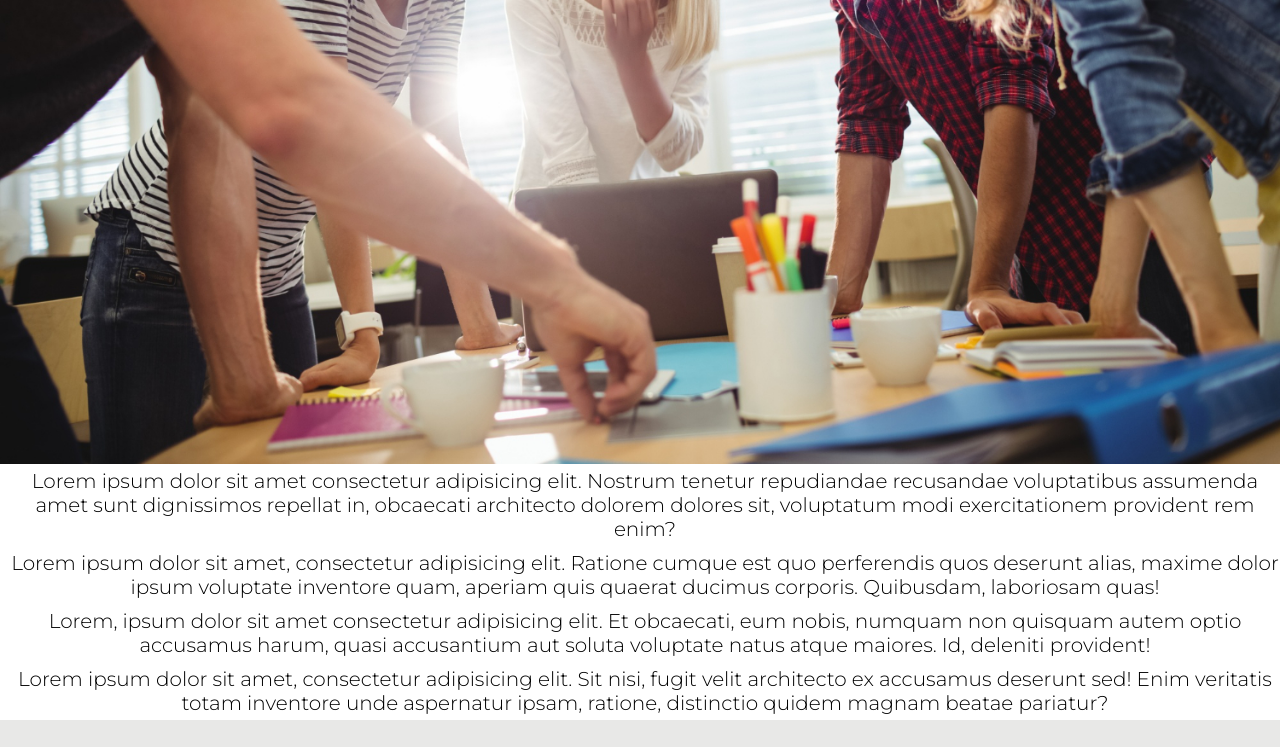
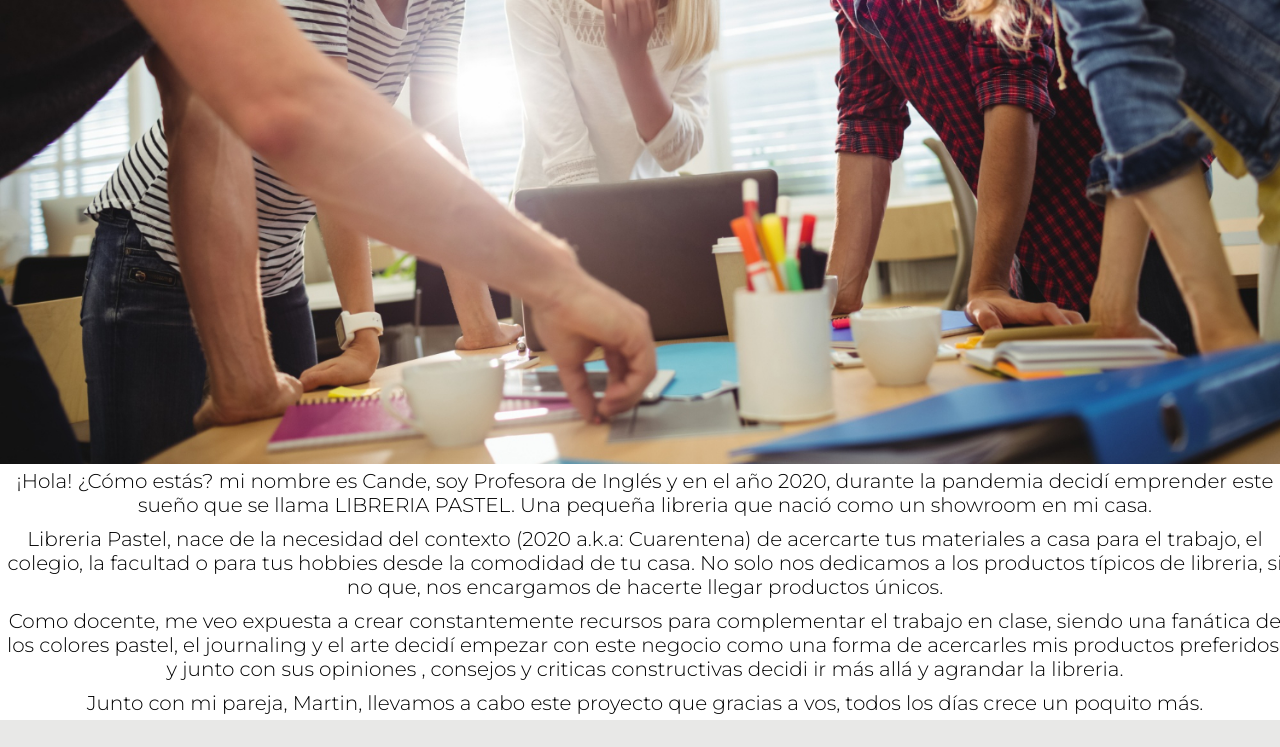
Before and after one commit to candeline/desafioclase10-RomeroCandela, a plain HTML site: page pages/nosotros.html in a window 1280 px wide. Shown: the part 571-1318 px from the top of the page. Drawn offline with Linux system fonts and the light colour scheme.

Commit message:
modifique texto nosotros

```diff
--- a/pages/nosotros.html
+++ b/pages/nosotros.html
@@ -36,10 +36,10 @@
     <div>
         <h3>Nuestro mundo pastel</h3>
         <img src="../assets/img/FotoNosotros.jpg" class="fotoNosotros" alt="Equipo de trabajo">
-        <p class="nosotros">Lorem ipsum dolor sit amet consectetur adipisicing elit. Nostrum tenetur repudiandae recusandae voluptatibus assumenda amet sunt dignissimos repellat in, obcaecati architecto dolorem dolores sit, voluptatum modi exercitationem provident rem enim?</p>
-        <p class="nosotros">Lorem ipsum dolor sit amet, consectetur adipisicing elit. Ratione cumque est quo perferendis quos deserunt alias, maxime dolor ipsum voluptate inventore quam, aperiam quis quaerat ducimus corporis. Quibusdam, laboriosam quas!</p>
-        <p class="nosotros">Lorem, ipsum dolor sit amet consectetur adipisicing elit. Et obcaecati, eum nobis, numquam non quisquam autem optio accusamus harum, quasi accusantium aut soluta voluptate natus atque maiores. Id, deleniti provident!</p>
-        <p class="nosotros">Lorem ipsum dolor sit amet, consectetur adipisicing elit. Sit nisi, fugit velit architecto ex accusamus deserunt sed! Enim veritatis totam inventore unde aspernatur ipsam, ratione, distinctio quidem magnam beatae pariatur?</p>
+        <p class="nosotros">¡Hola! ¿Cómo estás? mi nombre es Cande, soy Profesora de Inglés y en el año 2020, durante la pandemia decidí emprender este sueño que se llama LIBRERIA PASTEL. Una pequeña libreria que nació como un showroom en mi casa. </p>
+        <p class="nosotros">Libreria Pastel, nace de la necesidad del contexto (2020 a.k.a: Cuarentena) de acercarte tus materiales a casa para el trabajo, el colegio, la facultad o para tus hobbies desde la comodidad de tu casa. No solo nos dedicamos a los productos típicos de libreria, si no que, nos encargamos de hacerte llegar productos únicos. </p>
+        <p class="nosotros">Como docente, me veo expuesta a crear constantemente recursos para complementar el trabajo en clase, siendo una fanática de los colores pastel, el journaling y el arte decidí empezar con este negocio como una forma de acercarles mis productos preferidos, y junto con sus opiniones , consejos y criticas constructivas decidi ir más allá y agrandar la libreria.</p>
+        <p class="nosotros">Junto con mi pareja, Martin, llevamos a cabo este proyecto que gracias a vos, todos los días crece un poquito más. </p>
     </div>
 </main>
     <footer class="footer">
```
